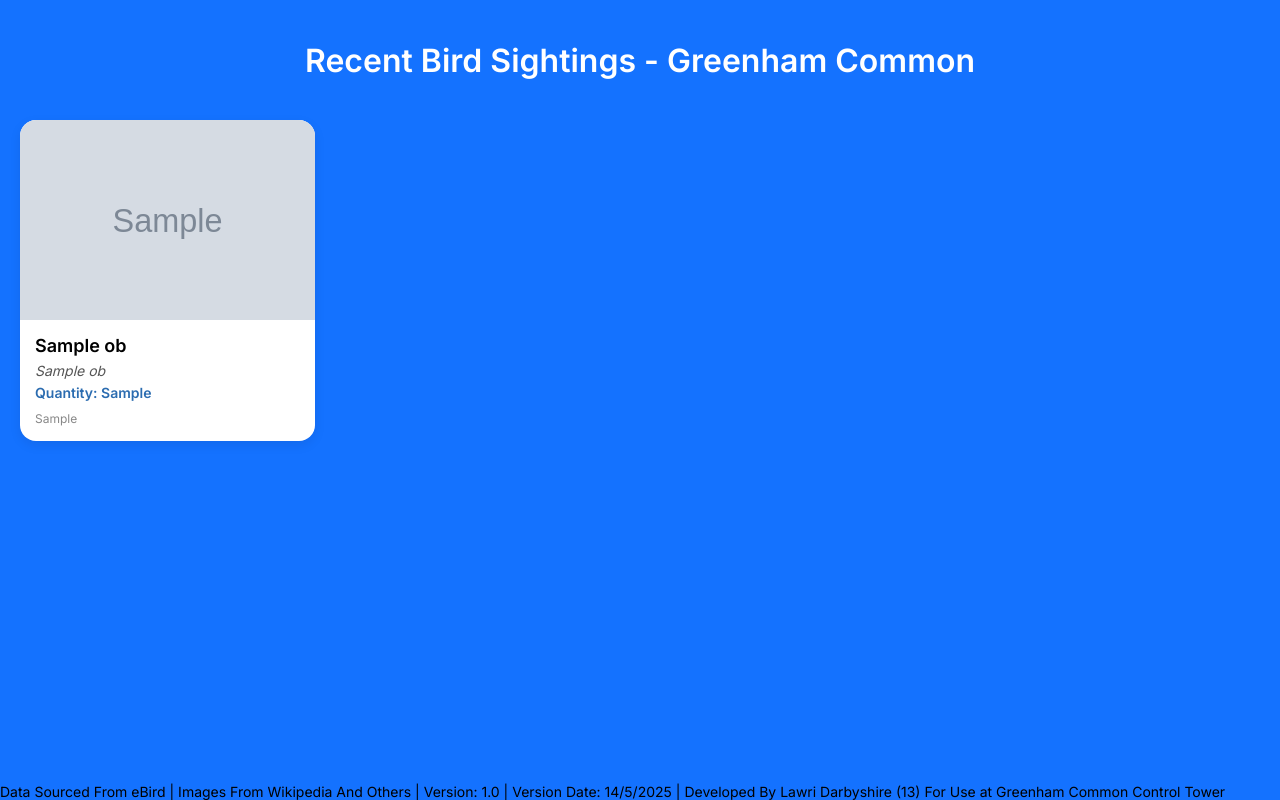
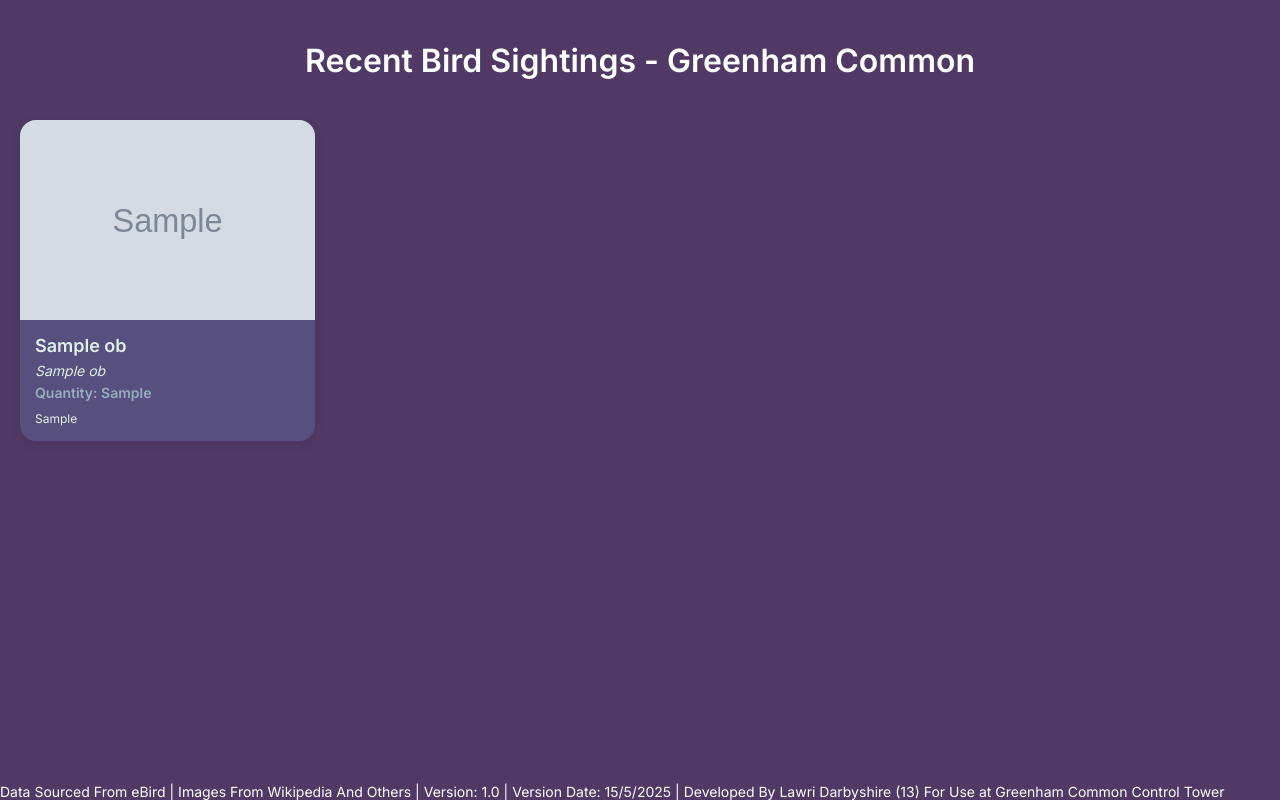
Before and after one commit to Greenham-Common-Control-Tower/EBird-Display, a Flask app: template templates/index.html in a window 1280 px wide. Run offline with Flask 3, Linux system fonts and the light colour scheme; the template is opened without the code that fills it: most values are stand-ins (such as "Sample title", 1, 10 or a date in 2020); grey boxes marked "Sample" are stand-in pictures.

Commit message:
Deployed New Colour Scheme

```diff
--- a/main.py
+++ b/main.py
@@ -3,7 +3,8 @@ import requests
 import wikipedia
 
 # Edit These Flags To Customize the software
-PORT = 1991
+PORT = 1992
+HOST = "0.0.0.0"
 KEY = "6ohcvqhs11a7"
 LOCATION = "L3700344"
 AMOUNT_OF_BIRDS=10
@@ -69,4 +70,4 @@ def main():
     return render_template('index.html', observations=observations[:AMOUNT_OF_BIRDS])
 
 if __name__ == "__main__":
-    app.run(port=PORT)
+    app.run(port=PORT, host=HOST)
--- a/templates/index.html
+++ b/templates/index.html
@@ -9,7 +9,7 @@
         body {
             margin: 0;
             font-family: 'Inter', sans-serif;
-            background-color: #1472ff;
+            background-color: #503a65;
             padding: 20px;
         }
         footer {
@@ -18,6 +18,7 @@
             left: 0;
             width: 100%;
             font-size: 14px;
+            color:white;
         }
         h1 {
             text-align: center;
@@ -30,7 +31,7 @@
             gap: 20px;
         }
         .card {
-            background: white;
+            background: #574f7d;
             border-radius: 16px;
             box-shadow: 0 4px 12px rgba(0, 0, 0, 0.08);
             overflow: hidden;
@@ -53,22 +54,23 @@
             font-size: 18px;
             font-weight: 600;
             margin-bottom: 6px;
+            color: #e0f0ea;
         }
         .sci {
             font-size: 14px;
-            color: #555;
+            color: #e0f0ea;
             font-style: italic;
         }
         .time {
             font-size: 12px;
-            color: #888;
+            color: #e0f0ea;
             margin-top: 10px;
         }
         .quantity {
             font-size: 14px;
             font-weight: bold;
             margin-top: 5px;
-            color: #2b6cb0;
+            color: #95adbe;
         }
     </style>
 </head>
@@ -88,7 +90,7 @@
         {% endfor %}
     </div>
     <footer>
-        Data Sourced From eBird | Images From Wikipedia And Others | Version: 1.0 | Version Date: 14/5/2025 | Developed By Lawri Darbyshire (13) For Use at Greenham Common Control Tower
+        Data Sourced From eBird | Images From Wikipedia And Others | Version: 1.0 | Version Date: 15/5/2025 | Developed By Lawri Darbyshire (13) For Use at Greenham Common Control Tower
     </footer>
 </body>
 </html>
```
